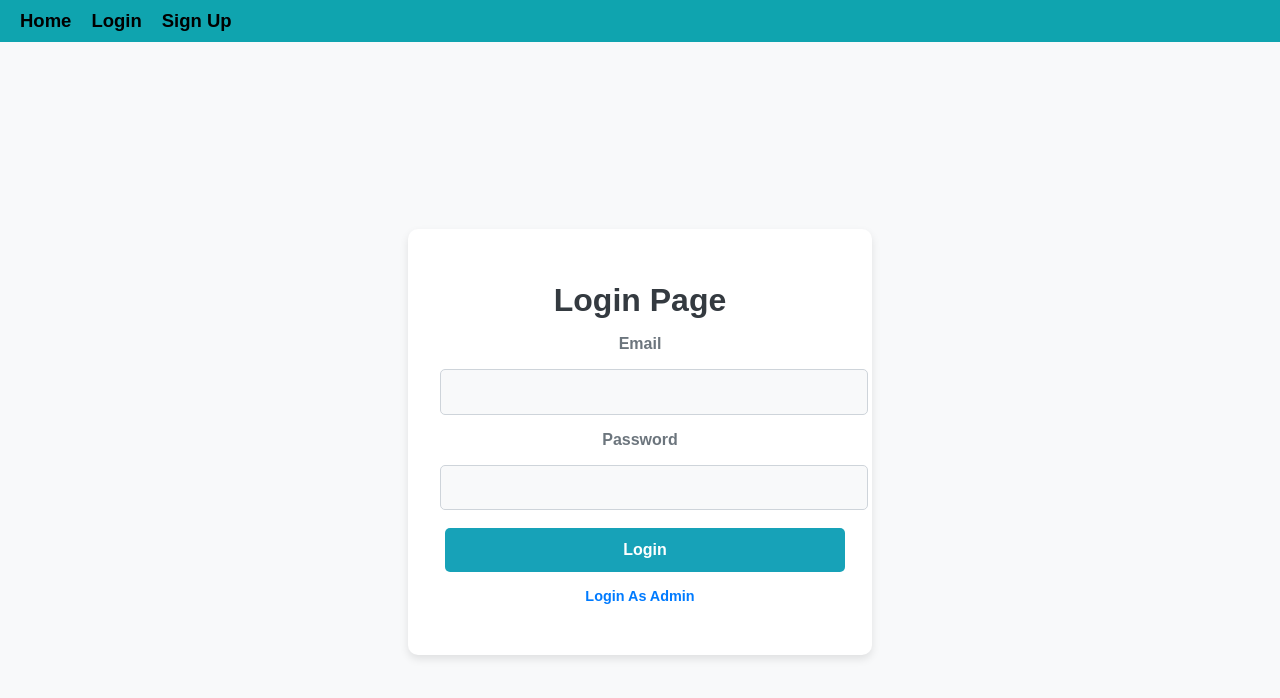
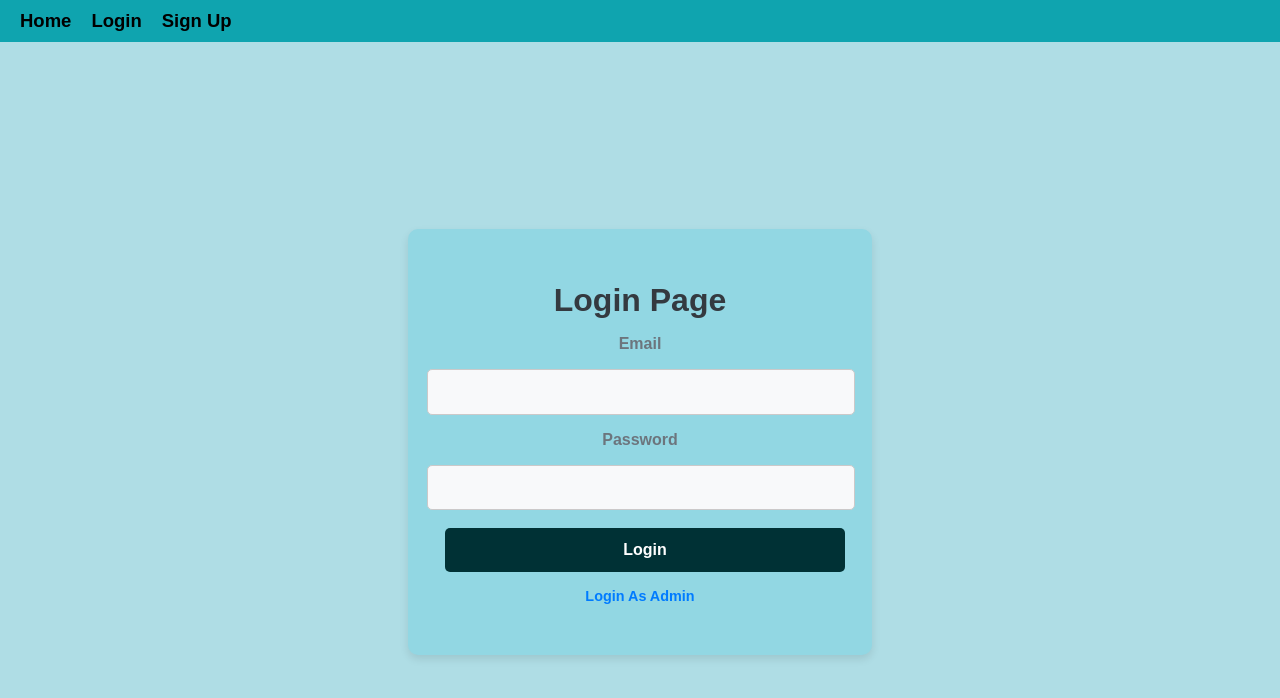
Before and after one commit to vishesh-tanwar/project, a React (Create React App) app in the folder frontend/: page /login in a window 1280 px wide. Shown: the top 698 px of the page. Built offline with nearby package versions, Linux system fonts and the light colour scheme; no server answers.

Commit message:
Update login.css

```diff
--- a/frontend/src/components/login.css
+++ b/frontend/src/components/login.css
@@ -1,8 +1,7 @@
-/* Center the login page */
 body {
     margin: 0;
     font-family: Arial, sans-serif;
-    background-color: #f8f9fa; /* Light background */
+    background-color: #AFDDE5;
 }
 
 .login-container {
@@ -11,55 +10,51 @@ body {
     align-items: center;
     justify-content: center;
     height: 100vh;
-    background-color: #f8f9fa;
+    background-color: #AFDDE5;
 }
 
-/* Styling for the login card */
 .login-card {
-    background-color: #ffffff; /* White background */
+    background-color: #92d7e3;
     padding: 2rem;
-    box-shadow: 0 4px 8px rgba(0, 0, 0, 0.1); /* Soft shadow */
+    box-shadow: 0 4px 8px rgba(0, 0, 0, 0.1);
     border-radius: 10px;
     width: 90%;
     max-width: 400px;
     text-align: center;
 }
 
-/* Headings styling */
 .login-card h1 {
     font-size: 2rem;
-    color: #343a40; /* Dark grey */
+    color: #343a40;
     margin-bottom: 1rem;
 }
 
 .login-card h3 {
     font-size: 1rem;
     margin: 0.5rem 0;
-    color: #6c757d; /* Medium grey */
+    color: #6c757d;
 }
 
-/* Input styling */
 .login-card input {
     width: 100%;
     padding: 0.8rem;
-    margin: 0.5rem 0;
-    border: 1px solid #ced4da; /* Light grey border */
+    margin: 0.5rem -13px;
+    border: 1px solid #cbc9c9;
     border-radius: 5px;
     font-size: 1rem;
-    color: #495057; /* Darker grey text */
+    color: #495057;
     background-color: #f8f9fa;
 }
 
 .login-card input:focus {
-    border-color: #17a2b8; /* Light blue border on focus */
-    outline: none; /* Remove default outline */
-    box-shadow: 0 0 4px rgba(23, 162, 184, 0.5); /* Glow effect */
+    border-color: #04d8f9;
+    outline: none;
+    box-shadow: 0 0 4px rgba(23, 162, 184, 0.5);
 }
 
-/* Button styling */
 .login-card button {
-    background-color: #17a2b8; /* Light blue button */
-    color: #ffffff; /* White text */
+    background-color: #003135;
+    color: #ffffff;
     border: none;
     border-radius: 5px;
     padding: 0.8rem 1.2rem;
@@ -71,23 +66,21 @@ body {
 }
 
 .login-card button:hover {
-    background-color: #138496; /* Darker blue on hover */
+    background-color: #138496;
 }
 
-/* Admin login link styling */
 .login-card h4 {
     margin-top: 1rem;
     font-size: 0.9rem;
-    color: #007bff; /* Blue text */
+    color: #007bff;
     cursor: pointer;
     transition: color 0.3s ease;
 }
 
 .login-card h4:hover {
-    color: #0056b3; /* Darker blue on hover */
+    color: #0056b3;
 }
 
-/* Responsive styling for smaller screens */
 @media (max-width: 768px) {
     .login-card {
         width: 95%;
```
